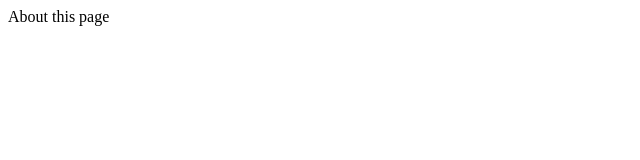
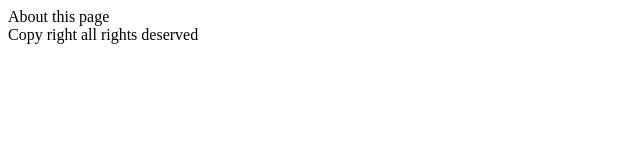
Before and after one commit to fasalkotta/pythonpush, a plain HTML site: page about.html in a window 1280 px wide. Shown: the whole page, without its empty margins (0-640 px from the left). Drawn offline with Linux system fonts and the light colour scheme.

Commit message:
Added footer

```diff
--- a/about.html
+++ b/about.html
@@ -7,5 +7,8 @@
 </head>
 <body>
     About this page
+    <footer>
+        Copy right all rights deserved
+    </footer>
 </body>
 </html>
```
